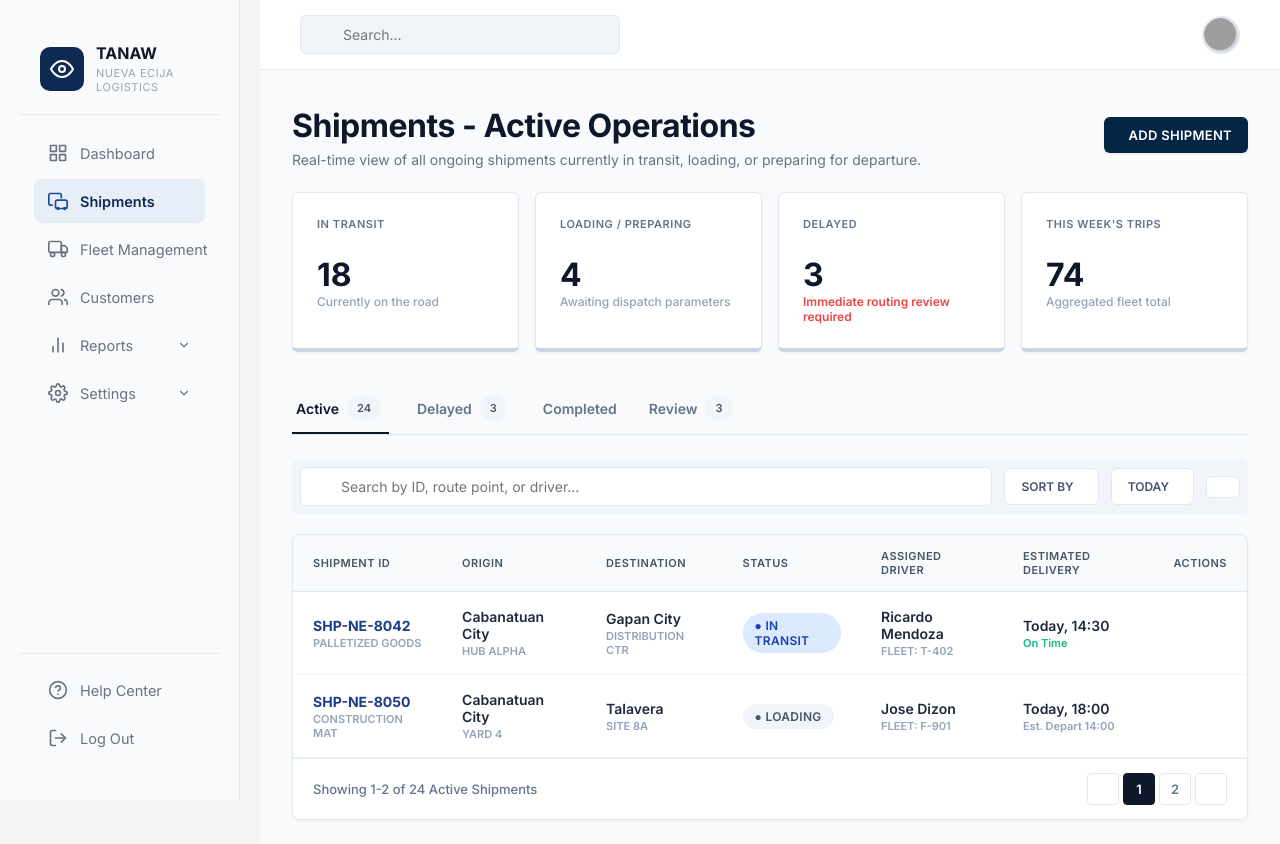
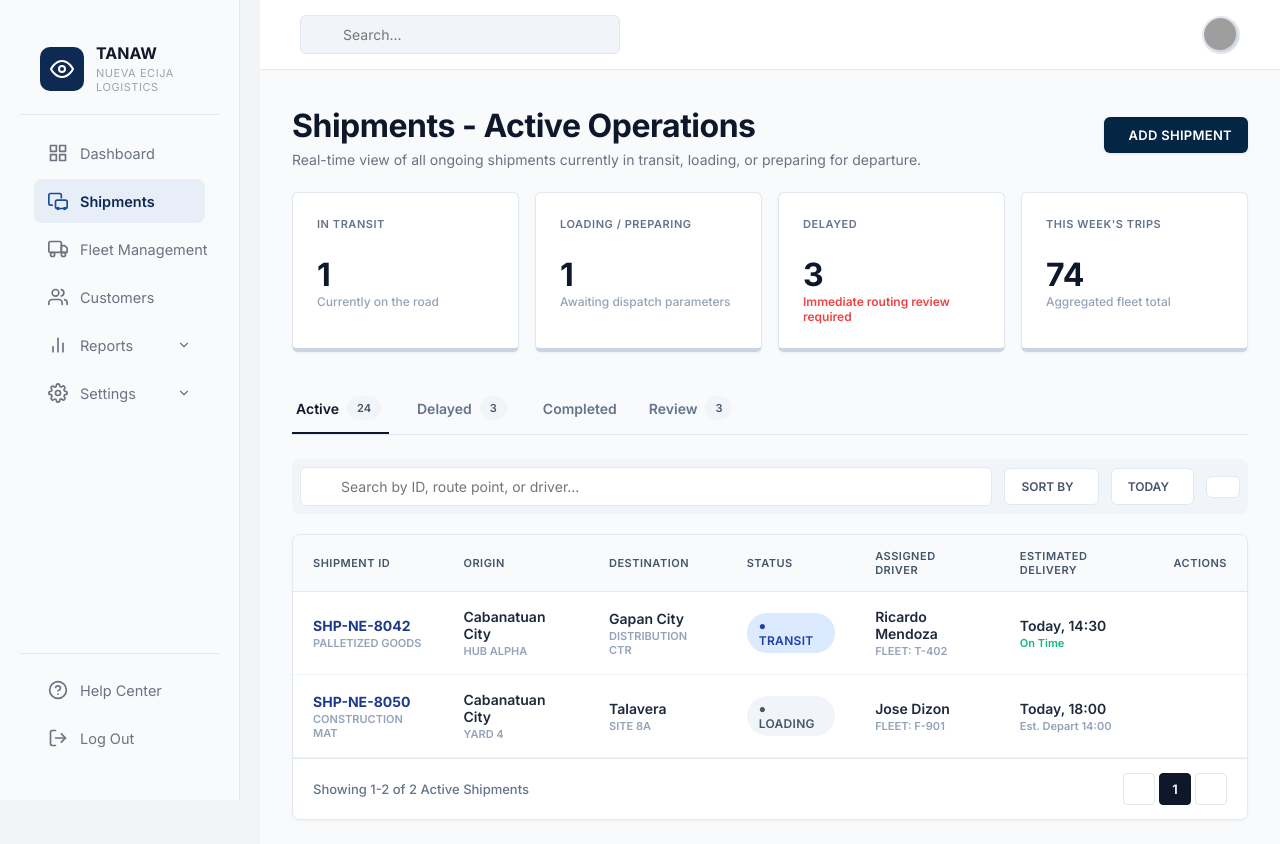
Before and after one commit to NavhiAngeles/mabutol-trucking-react, a React (Vite) app: page /shipment in a window 1280 px wide. Shown: the top 844 px of the page. Built offline with nearby package versions, Linux system fonts and the light colour scheme; grey boxes are pictures that could not be loaded.

Commit message:
Shipments Filtering Fixed

```diff
--- a/src/pages/Shipment/shipment.jsx
+++ b/src/pages/Shipment/shipment.jsx
@@ -4,10 +4,186 @@ import MainLayout from "../../layouts/mainLayout";
 import CreateShipmentDrawer from "./CreateShipmentDrawer";
 import "./shipment.css";
 
+/* =============================================================================
+   SHIPMENT DATA SOURCE
+   Each shipment carries a `status` flag: "transit" | "loading" | "delayed" |
+   "review" | "completed". The four nav tabs are just filters over this list,
+   so adding a new shipment here automatically slots it into the right tab.
+============================================================================= */
+const SHIPMENTS = [
+  {
+    id: "SHP-NE-8042",
+    cargo: "Palletized Goods",
+    origin: "Cabanatuan City",
+    originSub: "Hub Alpha",
+    destination: "Gapan City",
+    destinationSub: "Distribution Ctr",
+    status: "transit",
+    driver: "Ricardo Mendoza",
+    fleet: "Fleet: T-402",
+    eta: "Today, 14:30",
+    etaNote: "On Time",
+    etaNoteClass: "text-success-green",
+  },
+  {
+    id: "SHP-NE-8050",
+    cargo: "Construction Mat",
+    origin: "Cabanatuan City",
+    originSub: "Yard 4",
+    destination: "Talavera",
+    destinationSub: "Site 8A",
+    status: "loading",
+    driver: "Jose Dizon",
+    fleet: "Fleet: F-901",
+    eta: "Today, 18:00",
+    etaNote: "Est. Depart 14:00",
+    etaNoteClass: "text-muted-gray",
+  },
+  {
+    id: "SHP-NE-8031",
+    cargo: "Cold Chain Produce",
+    origin: "Cabanatuan City",
+    originSub: "Cold Storage B",
+    destination: "Talavera",
+    destinationSub: "Site 2C",
+    status: "delayed",
+    driver: "Mark Villanueva",
+    fleet: "Fleet: T-318",
+    eta: "Today, 11:00",
+    etaNote: "Delayed 1h 40m",
+    etaNoteClass: "text-danger-accent",
+  },
+  {
+    id: "SHP-NE-8037",
+    cargo: "Agri Inputs",
+    origin: "Cabanatuan City",
+    originSub: "Agri-Terminal",
+    destination: "Munoz",
+    destinationSub: "Site 5",
+    status: "delayed",
+    driver: "Anton Reyes",
+    fleet: "Fleet: T-220",
+    eta: "Today, 12:15",
+    etaNote: "Delayed 55m",
+    etaNoteClass: "text-danger-accent",
+  },
+  {
+    id: "SHP-NE-8044",
+    cargo: "Dry Goods",
+    origin: "Cabanatuan City",
+    originSub: "Hub Alpha",
+    destination: "San Jose City",
+    destinationSub: "Hub B",
+    status: "delayed",
+    driver: "Noel Garcia",
+    fleet: "Fleet: F-704",
+    eta: "Today, 16:00",
+    etaNote: "Delayed 30m",
+    etaNoteClass: "text-danger-accent",
+  },
+  {
+    id: "SHP-NE-8019",
+    cargo: "Mixed Pallet Load",
+    origin: "Cabanatuan City",
+    originSub: "Hub Alpha",
+    destination: "Gapan City",
+    destinationSub: "Distribution Ctr",
+    status: "review",
+    driver: "Ricardo Mendoza",
+    fleet: "Fleet: T-402",
+    eta: "Yesterday, 17:40",
+    etaNote: "Flagged: weight mismatch",
+    etaNoteClass: "text-danger-accent",
+  },
+  {
+    id: "SHP-NE-8027",
+    cargo: "Construction Mat",
+    origin: "Cabanatuan City",
+    originSub: "Yard 4",
+    destination: "Talavera",
+    destinationSub: "Site 8A",
+    status: "review",
+    driver: "Jose Dizon",
+    fleet: "Fleet: F-901",
+    eta: "Yesterday, 19:10",
+    etaNote: "Flagged: POD missing",
+    etaNoteClass: "text-danger-accent",
+  },
+  {
+    id: "SHP-NE-7990",
+    cargo: "Cold Chain Produce",
+    origin: "Cabanatuan City",
+    originSub: "Cold Storage B",
+    destination: "Munoz",
+    destinationSub: "Site 5",
+    status: "review",
+    driver: "Mark Villanueva",
+    fleet: "Fleet: T-318",
+    eta: "2 days ago, 09:20",
+    etaNote: "Flagged: customer dispute",
+    etaNoteClass: "text-danger-accent",
+  },
+  {
+    id: "SHP-NE-7821",
+    cargo: "Palletized Goods",
+    customer: "Agri-Logistics Inc.",
+    customerInitials: "AL",
+    origin: "Cabanatuan",
+    destination: "Gapan",
+    status: "completed",
+    driver: "Ricardo Mendoza",
+    fleet: "Fleet: T-402",
+    targetDelivery: "Today, 09:30",
+    actualDelivery: "Today, 09:45",
+    deliveryStatus: "ON TIME",
+  },
+];
+
+/* Tab configuration: filter rule + display copy + stat cards.
+   Keeping this in one place means the header, stats, and table headers
+   all stay in sync whenever a tab is added or its data changes. */
+const TAB_CONFIG = {
+  active: {
+    label: "Active",
+    title: "Active Operations",
+    description:
+      "Real-time view of all ongoing shipments currently in transit, loading, or preparing for departure.",
+    filter: (s) => s.status === "transit" || s.status === "loading",
+    badge: 24,
+  },
+  delayed: {
+    label: "Delayed",
+    title: "Delayed Shipments",
+    description: "Shipments currently behind schedule and requiring routing review.",
+    filter: (s) => s.status === "delayed",
+    badge: 3,
+    badgeClass: "badge-danger",
+  },
+  completed: {
+    label: "Completed",
+    title: "Completed Operations",
+    description:
+      "Historical record of safely fulfilled regional freight movements across the Nueva Ecija network.",
+    filter: (s) => s.status === "completed",
+    badge: null,
+  },
+  review: {
+    label: "Review",
+    title: "Shipments Needing Review",
+    description: "Completed or in-progress shipments flagged for manual review before closing out.",
+    filter: (s) => s.status === "review",
+    badge: 3,
+    badgeClass: "badge-warning",
+  },
+};
+
 export default function Shipment() {
   const [isDrawerOpen, setIsDrawerOpen] = useState(false);
   const [currentTab, setCurrentTab] = useState("active");
   const navigate = useNavigate();
+
+  const activeConfig = TAB_CONFIG[currentTab];
+  const visibleShipments = SHIPMENTS.filter(activeConfig.filter);
 
   return (
     <MainLayout>
@@ -48,12 +224,8 @@ export default function Shipment() {
         {/* Dynamic Title and Action Button based on Tab View */}
         <div className="header-row">
           <div className="header">
-            <h2>Shipments - {currentTab === "active" ? "Active Operations" : "Completed Operations"}</h2>
-            <p>
-              {currentTab === "active"
-                ? "Real-time view of all ongoing shipments currently in transit, loading, or preparing for departure."
-                : "Historical record of safely fulfilled regional freight movements across the Nueva Ecija network."}
-            </p>
+            <h2>Shipments - {activeConfig.title}</h2>
+            <p>{activeConfig.description}</p>
           </div>
 
           <button className="btn-primary" onClick={() => setIsDrawerOpen(true)}>
@@ -63,14 +235,14 @@ export default function Shipment() {
 
         {/* Dynamic Operational Cards Block Row */}
         <div className="stats">
-          {currentTab === "active" ? (
+          {currentTab === "active" && (
             <>
               <div className="stat-card completed">
                 <div className="stat-header">
                   <h4>In Transit</h4>
                   <i className="las la-truck stat-icon text-transit"></i>
                 </div>
-                <h2>18</h2>
+                <h2>{SHIPMENTS.filter((s) => s.status === "transit").length}</h2>
                 <p>Currently on the road</p>
               </div>
               <div className="stat-card ontime">
@@ -78,7 +250,7 @@ export default function Shipment() {
                   <h4>Loading / Preparing</h4>
                   <i className="las la-box stat-icon text-loading"></i>
                 </div>
-                <h2>4</h2>
+                <h2>{SHIPMENTS.filter((s) => s.status === "loading").length}</h2>
                 <p>Awaiting dispatch parameters</p>
               </div>
               <div className="stat-card late">
@@ -86,18 +258,49 @@ export default function Shipment() {
                   <h4>Delayed</h4>
                   <i className="las la-exclamation-triangle stat-icon text-delayed"></i>
                 </div>
-                <h2>3</h2>
+                <h2>{SHIPMENTS.filter((s) => s.status === "delayed").length}</h2>
                 <p className="text-danger-accent">Immediate routing review required</p>
               </div>
             </>
-          ) : (
+          )}
+
+          {currentTab === "delayed" && (
+            <>
+              <div className="stat-card late">
+                <div className="stat-header">
+                  <h4>Delayed Now</h4>
+                  <i className="las la-exclamation-triangle stat-icon text-delayed"></i>
+                </div>
+                <h2>{visibleShipments.length}</h2>
+                <p className="text-danger-accent">Immediate routing review required</p>
+              </div>
+              <div className="stat-card ontime">
+                <div className="stat-header">
+                  <h4>Avg. Delay</h4>
+                  <i className="las la-clock stat-icon"></i>
+                </div>
+                <h2>1h 8m</h2>
+                <p>Across all delayed shipments</p>
+              </div>
+              <div className="stat-card completed">
+                <div className="stat-header">
+                  <h4>Worst Delay</h4>
+                  <i className="las la-hourglass-end stat-icon text-delayed"></i>
+                </div>
+                <h2>1h 40m</h2>
+                <p>SHP-NE-8031</p>
+              </div>
+            </>
+          )}
+
+          {currentTab === "completed" && (
             <>
               <div className="stat-card completed">
                 <div className="stat-header">
                   <h4>Completed Today</h4>
                   <i className="las la-check-circle stat-icon"></i>
                 </div>
-                <h2>18</h2>
+                <h2>{SHIPMENTS.filter((s) => s.status === "completed").length}</h2>
                 <p>Deliveries finished today</p>
               </div>
               <div className="stat-card ontime">
@@ -119,6 +322,35 @@ export default function Shipment() {
             </>
           )}
 
+          {currentTab === "review" && (
+            <>
+              <div className="stat-card late">
+                <div className="stat-header">
+                  <h4>Pending Review</h4>
+                  <i className="las la-flag stat-icon text-delayed"></i>
+                </div>
+                <h2>{visibleShipments.length}</h2>
+                <p className="text-danger-accent">Needs manual sign-off</p>
+              </div>
+              <div className="stat-card ontime">
+                <div className="stat-header">
+                  <h4>Avg. Age</h4>
+                  <i className="las la-history stat-icon"></i>
+                </div>
+                <h2>1.3 days</h2>
+                <p>Since flagged for review</p>
+              </div>
+              <div className="stat-card completed">
+                <div className="stat-header">
+                  <h4>Resolved This Week</h4>
+                  <i className="las la-check-circle stat-icon"></i>
+                </div>
+                <h2>11</h2>
+                <p>Cleared after review</p>
+              </div>
+            </>
+          )}
+
           <div className="stat-card trips">
             <div className="stat-header">
               <h4>This Week's Trips</h4>
@@ -131,24 +363,18 @@ export default function Shipment() {
 
         {/* INTERACTIVE NAVIGATION SUB-TABS OVERHAUL */}
         <div className="view-tabs">
+          {Object.entries(TAB_CONFIG).map(([key, cfg]) => (
             <div
-            className={`tab ${currentTab === "active" ? "active" : ""}`}
-            onClick={() => setCurrentTab("active")}
+              key={key}
+              className={`tab ${currentTab === key ? "active" : ""}`}
+              onClick={() => setCurrentTab(key)}
             >
-            Active <span className="badge">24</span>
+              {cfg.label}
+              {cfg.badge !== null && (
+                <span className={`badge ${cfg.badgeClass || ""}`}>{cfg.badge}</span>
+              )}
             </div>
-          <div className="tab">
-            Delayed <span className="badge badge-danger">3</span>
-          </div>
-          <div
-            className={`tab ${currentTab === "completed" ? "active" : ""}`}
-            onClick={() => setCurrentTab("completed")}
-          >
-            Completed
-          </div>
-          <div className="tab">
-            Review <span className="badge badge-warning">3</span>
-          </div>
+          ))}
         </div>
 
         {/* Filter Controls Bar */}
@@ -169,76 +395,7 @@ export default function Shipment() {
         {/* DYNAMIC CONDITION TABLE CONTAINER SWITCH */}
         <div className="shipment-table-card">
           <table className="shipment-table">
-            {currentTab === "active" ? (
-              /* ACTIVE OPERATIONS DATA VIEW */
-              <>
-                <thead>
-                  <tr>
-                    <th>Shipment ID</th>
-                    <th>Origin</th>
-                    <th>Destination</th>
-                    <th>Status</th>
-                    <th>Assigned Driver</th>
-                    <th>Estimated Delivery</th>
-                    <th>Actions</th>
-                  </tr>
-                </thead>
-                <tbody>
-                  <tr>
-                    <td>
-                      <div className="cell-bold">SHP-NE-8042</div>
-                      <div className="cell-sub">Palletized Goods</div>
-                    </td>
-                    <td>
-                      <div className="text-dark-bold">Cabanatuan City</div>
-                      <div className="cell-sub">Hub Alpha</div>
-                    </td>
-                    <td>
-                      <div className="text-dark-bold">Gapan City</div>
-                      <div className="cell-sub">Distribution Ctr</div>
-                    </td>
-                    <td>
-                      <span className="status transit-pill">● IN TRANSIT</span>
-                    </td>
-                    <td>
-                      <div className="text-dark-bold">Ricardo Mendoza</div>
-                      <div className="cell-sub">Fleet: T-402</div>
-                    </td>
-                    <td>
-                      <div className="text-dark-bold">Today, 14:30</div>
-                      <div className="status-sub-indicator text-success-green">On Time</div>
-                    </td>
-                    <td><button className="action-btn"><i className="las la-ellipsis-v"></i></button></td>
-                  </tr>
-                  <tr>
-                    <td>
-                      <div className="cell-bold">SHP-NE-8050</div>
-                      <div className="cell-sub">Construction Mat</div>
-                    </td>
-                    <td>
-                      <div className="text-dark-bold">Cabanatuan City</div>
-                      <div className="cell-sub">Yard 4</div>
-                    </td>
-                    <td>
-                      <div className="text-dark-bold">Talavera</div>
-                      <div className="cell-sub">Site 8A</div>
-                    </td>
-                    <td>
-                      <span className="status loading-pill">● LOADING</span>
-                    </td>
-                    <td>
-                      <div className="text-dark-bold">Jose Dizon</div>
-                      <div className="cell-sub">Fleet: F-901</div>
-                    </td>
-                    <td>
-                      <div className="text-dark-bold">Today, 18:00</div>
-                      <div className="status-sub-indicator text-muted-gray">Est. Depart 14:00</div>
-                    </td>
-                    <td><button className="action-btn"><i className="las la-ellipsis-v"></i></button></td>
-                  </tr>
-                </tbody>
-              </>
-            ) : (
+            {currentTab === "completed" ? (
               /* COMPLETED OPERATIONS DATA VIEW */
               <>
                 <thead>
@@ -254,31 +411,100 @@ export default function Shipment() {
                   </tr>
                 </thead>
                 <tbody>
-                  <tr>
+                  {visibleShipments.map((s) => (
+                    <tr key={s.id}>
                       <td>
-                      <div className="cell-bold">SHP-NE-7821</div>
-                      <div className="cell-sub">Palletized Goods</div>
+                        <div className="cell-bold">{s.id}</div>
+                        <div className="cell-sub">{s.cargo}</div>
                       </td>
                       <td>
                         <div className="customer-cell">
-                        <div className="customer-avatar avatar-blue">AL</div>
-                        <div className="text-dark-bold">Agri-Logistics Inc.</div>
+                          <div className="customer-avatar avatar-blue">{s.customerInitials}</div>
+                          <div className="text-dark-bold">{s.customer}</div>
                         </div>
                       </td>
                       <td>
-                      <div className="text-dark-bold">Cabanatuan <span className="route-arrow">→</span> Gapan</div>
+                        <div className="text-dark-bold">
+                          {s.origin} <span className="route-arrow">→</span> {s.destination}
+                        </div>
                       </td>
                       <td>
-                      <div className="text-dark-bold">Ricardo Mendoza</div>
-                      <div className="cell-sub">Fleet: T-402</div>
+                        <div className="text-dark-bold">{s.driver}</div>
+                        <div className="cell-sub">{s.fleet}</div>
                       </td>
-                    <td>Today, 09:30</td>
-                    <td className="text-dark-bold">Today, 09:45</td>
+                      <td>{s.targetDelivery}</td>
+                      <td className="text-dark-bold">{s.actualDelivery}</td>
                       <td>
-                      <span className="status transit"><i className="las la-check-circle"></i> ON TIME</span>
+                        <span className="status transit">
+                          <i className="las la-check-circle"></i> {s.deliveryStatus}
+                        </span>
                       </td>
                       <td><button className="action-btn"><i className="las la-ellipsis-v"></i></button></td>
                     </tr>
+                  ))}
+                  {visibleShipments.length === 0 && (
+                    <tr>
+                      <td colSpan={8} style={{ textAlign: "center", padding: "32px" }}>
+                        No completed shipments to show.
+                      </td>
+                    </tr>
+                  )}
+                </tbody>
+              </>
+            ) : (
+              /* ACTIVE / DELAYED / REVIEW DATA VIEW (shared shape) */
+              <>
+                <thead>
+                  <tr>
+                    <th>Shipment ID</th>
+                    <th>Origin</th>
+                    <th>Destination</th>
+                    <th>Status</th>
+                    <th>Assigned Driver</th>
+                    <th>{currentTab === "review" ? "Last Update" : "Estimated Delivery"}</th>
+                    <th>Actions</th>
+                  </tr>
+                </thead>
+                <tbody>
+                  {visibleShipments.map((s) => (
+                    <tr key={s.id}>
+                      <td>
+                        <div className="cell-bold">{s.id}</div>
+                        <div className="cell-sub">{s.cargo}</div>
+                      </td>
+                      <td>
+                        <div className="text-dark-bold">{s.origin}</div>
+                        <div className="cell-sub">{s.originSub}</div>
+                      </td>
+                      <td>
+                        <div className="text-dark-bold">{s.destination}</div>
+                        <div className="cell-sub">{s.destinationSub}</div>
+                      </td>
+                      <td>
+                        <span
+                          className={`status ${s.status === "transit" ? "transit-pill" : "loading-pill"}`}
+                        >
+                          ● {s.status.toUpperCase()}
+                        </span>
+                      </td>
+                      <td>
+                        <div className="text-dark-bold">{s.driver}</div>
+                        <div className="cell-sub">{s.fleet}</div>
+                      </td>
+                      <td>
+                        <div className="text-dark-bold">{s.eta}</div>
+                        <div className={`status-sub-indicator ${s.etaNoteClass || ""}`}>{s.etaNote}</div>
+                      </td>
+                      <td><button className="action-btn"><i className="las la-ellipsis-v"></i></button></td>
+                    </tr>
+                  ))}
+                  {visibleShipments.length === 0 && (
+                    <tr>
+                      <td colSpan={7} style={{ textAlign: "center", padding: "32px" }}>
+                        No {activeConfig.label.toLowerCase()} shipments to show.
+                      </td>
+                    </tr>
+                  )}
                 </tbody>
               </>
             )}
@@ -287,12 +513,11 @@ export default function Shipment() {
           {/* Bottom Table Pagination Control Footer */}
           <div className="table-pagination-footer">
             <span className="pagination-summary">
-              Showing 1-{currentTab === "active" ? "2" : "1"} of {currentTab === "active" ? "24 Active" : "18 Completed"} Shipments
+              Showing 1-{visibleShipments.length} of {visibleShipments.length} {activeConfig.label} Shipments
             </span>
             <div className="pagination-controls-group">
               <button className="page-nav-btn"><i className="las la-angle-left"></i></button>
               <button className="page-number-btn active">1</button>
-              <button className="page-number-btn">2</button>
               <button className="page-nav-btn"><i className="las la-angle-right"></i></button>
             </div>
           </div>
```
Lines whose indentation alone changed are shown as unchanged.
